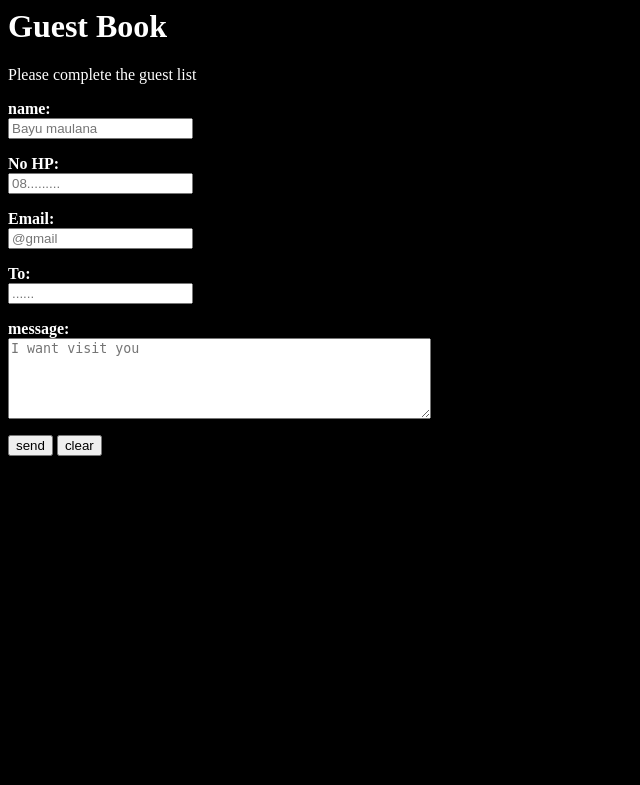
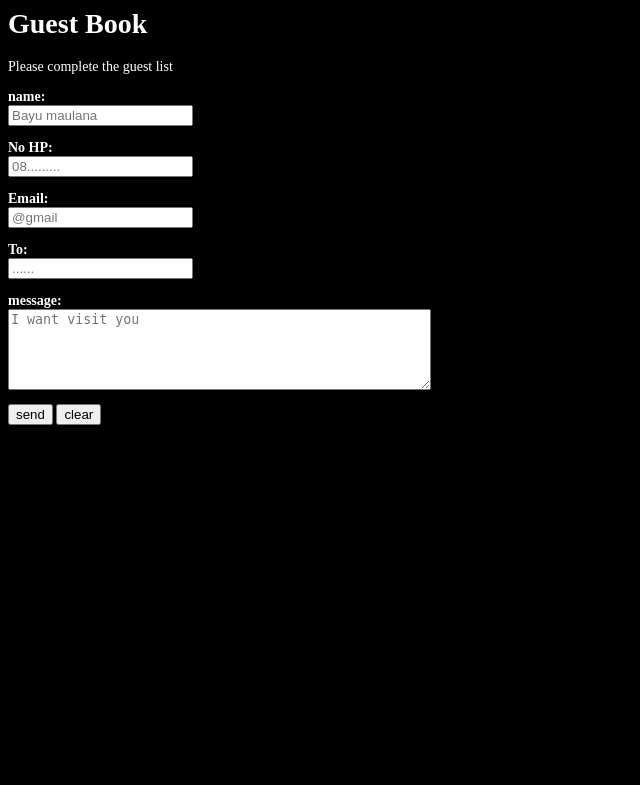
Before and after one commit to bayumaulana846/guestbook-tugas, a PHP site: page /resepsionis.php in a window 1280 px wide. Shown: the top 785 px of the page, without its empty margins (0-640 px from the left). Run offline with PHP 8.4, Linux system fonts and the light colour scheme.

Commit message:
perbarui css

```diff
--- a/resepsionis.php
+++ b/resepsionis.php
@@ -1,6 +1,7 @@
 <html>
 <head>
   <title> Guest book </title>
+  <link rel="stylesheet" type="text/css" href="style.css"/>
 </head>
 <body bgcolor="black" text="white">
   <div id="admin" >
--- a/style.css
+++ b/style.css
@@ -1,3 +1,5 @@
-p {
-  font-size: 50px;
+ body {
+  background: black;
+  text: white;
+  font-size: 14px;
 }
```
